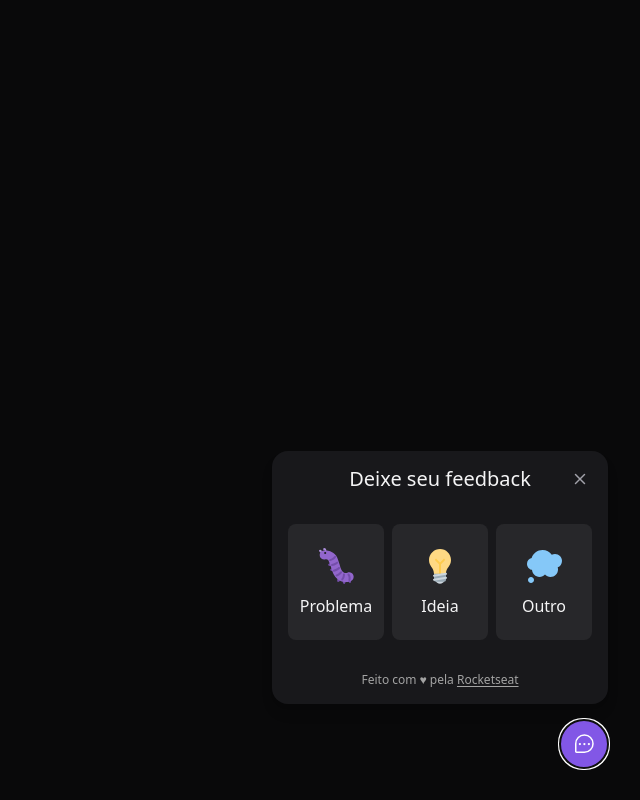
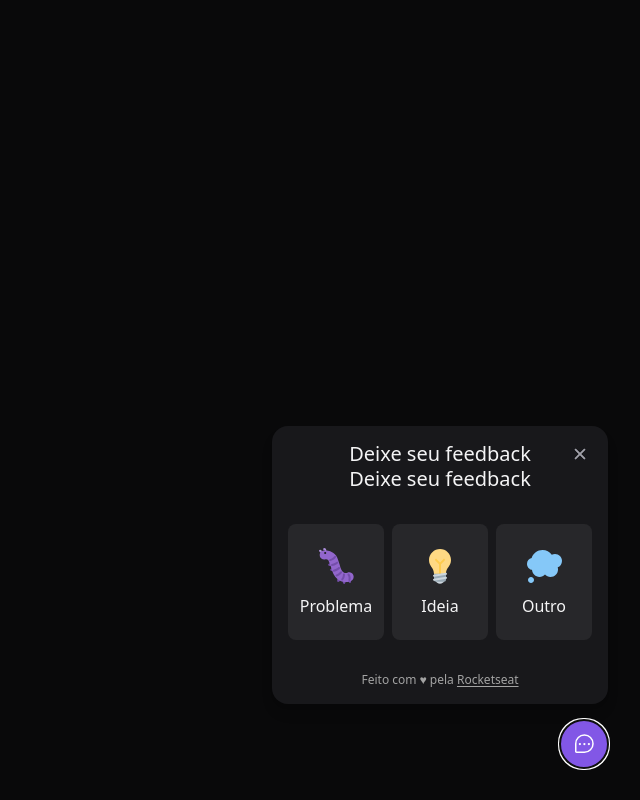
Before and after one commit to lucianakyoko/NLW-Return, a React (Vite) app in the folder Feedget/web/: page / in a window 1280 px wide. Both pictures are taken after a click on the button "Feedback". Shown: the whole page, without its empty margins (640-1280 px from the left). Built offline with nearby package versions, Linux system fonts and the light colour scheme.

Commit message:
styles(Feedget/web): Stage 2 - add header to FeedbackTypeStep component

```diff
--- a/Feedget/web/src/components/Steps/FeedbackTypeStep.tsx
+++ b/Feedget/web/src/components/Steps/FeedbackTypeStep.tsx
@@ -1,3 +1,4 @@
+import { CloseButton } from "../CloseButton";
 import { FeedbackType, feedbackTypes } from "../WidgetForm";
 
 interface FeedbackTypeStepProps {
@@ -5,6 +6,12 @@
 }
 export function FeedbackTypeStep({onFeedbackTypeChanged}: FeedbackTypeStepProps) {
   return (
+    <>
+      <header>
+        <span className="text-xl leading-6">Deixe seu feedback</span>
+        <CloseButton />
+      </header>
+
       <div className="flex py-8 gap-2 w-full">
         { Object.entries(feedbackTypes).map(([key, value]) => {
           return(
@@ -20,5 +27,6 @@
           );
         }) }
       </div>
+    </>
   )
 }
```
Lines whose indentation alone changed are shown as unchanged.
